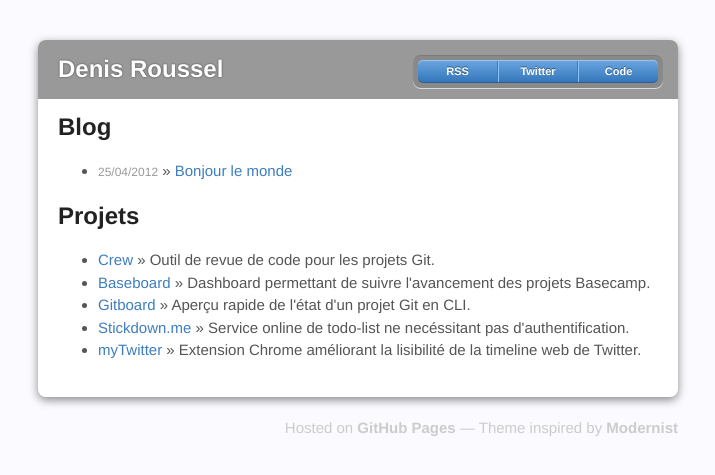
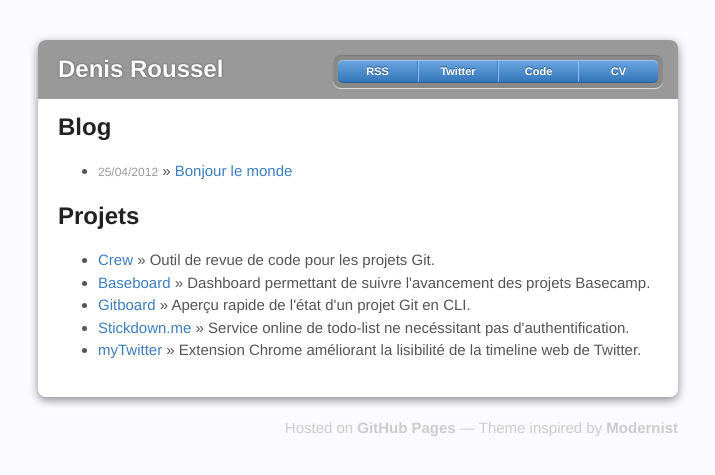
Before and after one commit to KuiKui/kuikui.github.com, a Jekyll site: the page built from index.html, in a window 1280 px wide. Shown: the top 475 px of the page, without its empty margins (282-997 px from the left). Built offline with Jekyll 4.4.1, drawn with Linux system fonts in a browser that asks for light colours; Markdown is read by kramdown in place of the engine named in the settings.

Commit message:
ajout du CV

```diff
--- a/_layouts/default.html
+++ b/_layouts/default.html
@@ -16,6 +16,7 @@
 	        <li><a href="http://feeds.feedburner.com/denisroussel">RSS</a></li>
           <li><a href="http://twitter.com/dondouny">Twitter</a></li>
           <li><a href="https://github.com/KuiKui">Code</a></li>
+          <li><a href="https://github.com/KuiKui/Profile">CV</a></li>
         </ul>
       </header>
       <section>
--- a/stylesheets/styles.css
+++ b/stylesheets/styles.css
@@ -105,7 +105,7 @@ header ul {
   -webkit-box-shadow: inset rgba(255, 255, 255, 0.45) 0 1px 0, inset rgba(0, 0, 0, 0.2) 0 -1px 0;
   -o-box-shadow: inset rgba(255, 255, 255, 0.45) 0 1px 0, inset rgba(0, 0, 0, 0.2) 0 -1px 0;
   box-shadow: inset rgba(255, 255, 255, 0.45) 0 1px 0, inset rgba(0, 0, 0, 0.2) 0 -1px 0;
-  width: 240px;
+  width: 320px;
 }
 header ul:before {
   content: '';
```
